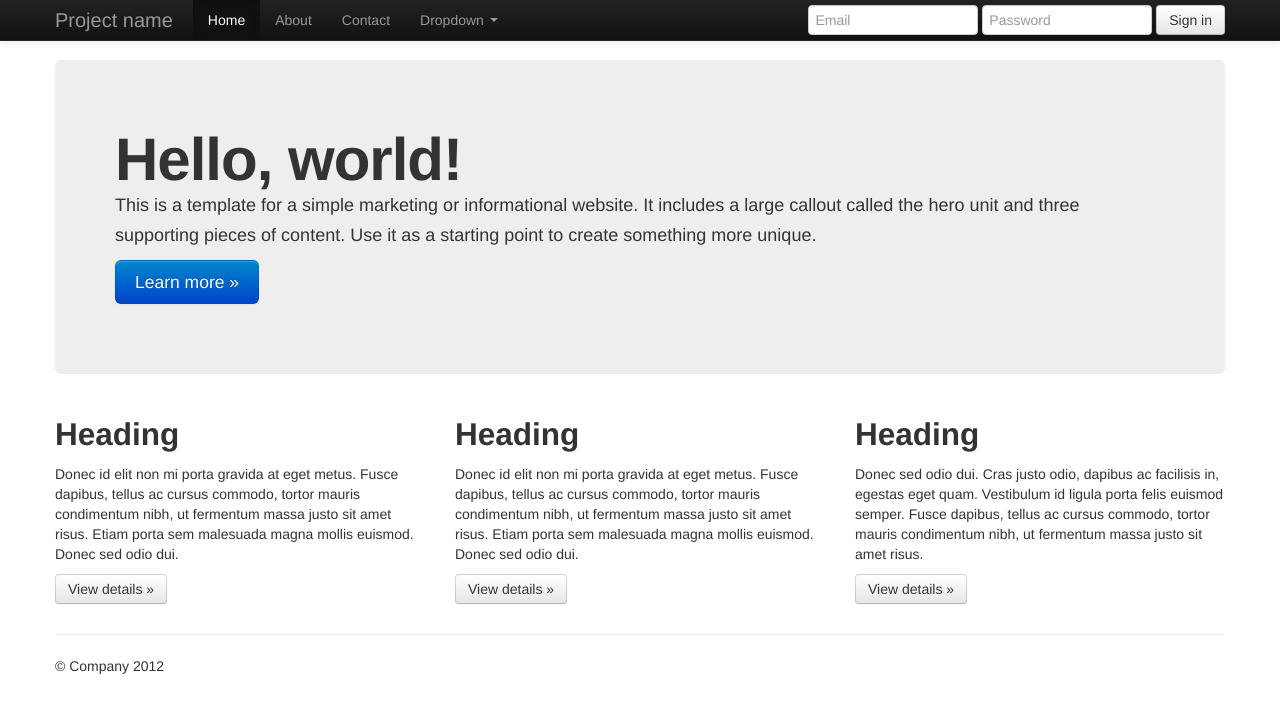
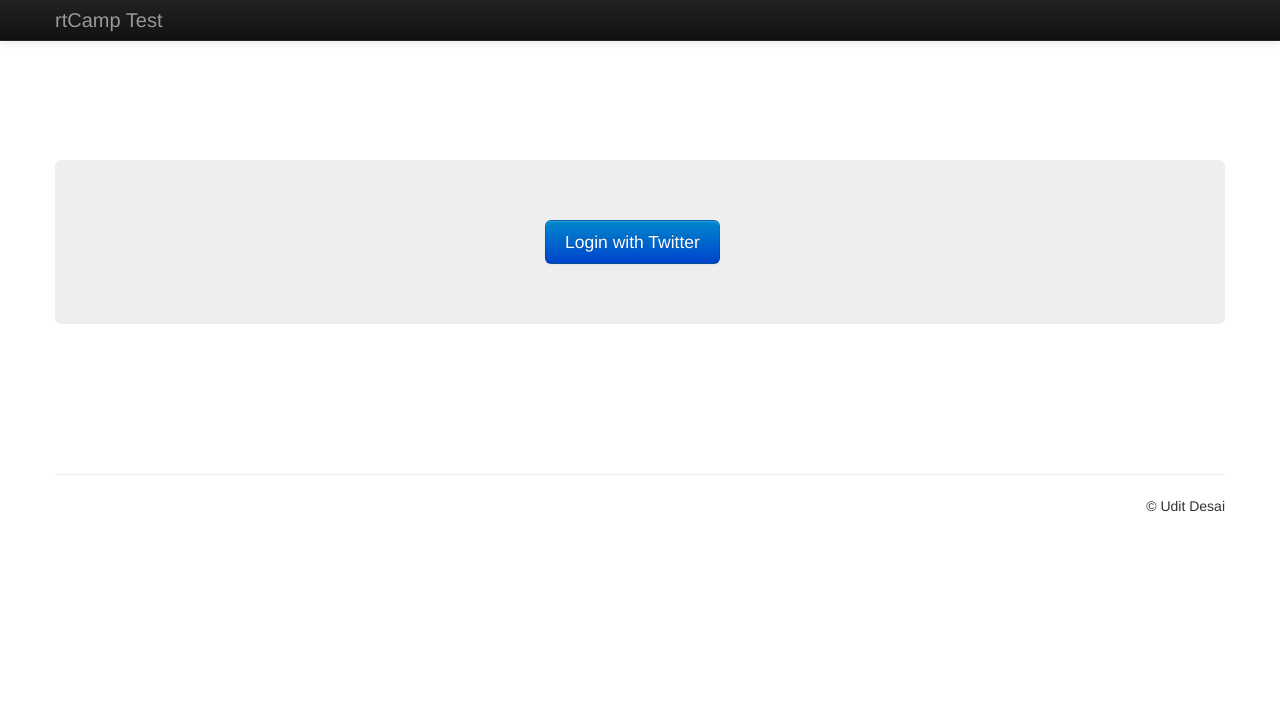
Before and after one commit to desaiuditd/TweetUdit, a PHP site: page / in a window 1280 px wide. Shown: the top 713 px of the page. Run offline with PHP 8.4, Linux system fonts and the light colour scheme.

Commit message:
Home Page Structure

```diff
--- a/rtCamp/index.php
+++ b/rtCamp/index.php
@@ -7,7 +7,7 @@
     <head>
         <meta charset="utf-8">
         <meta http-equiv="X-UA-Compatible" content="IE=edge,chrome=1">
-        <title>rtCamp</title>
+        <title>rtCamp Test</title>
         <meta name="description" content="">
         <meta name="viewport" content="width=device-width">
 
@@ -32,72 +32,34 @@
             <div class="navbar navbar-inverse navbar-fixed-top">
                 <div class="navbar-inner">
                     <div class="container">
-                        <a class="btn btn-navbar" data-toggle="collapse" data-target=".nav-collapse">
-                            <span class="icon-bar"></span>
-                            <span class="icon-bar"></span>
-                            <span class="icon-bar"></span>
-                        </a>
-                        <a class="brand" href="#">Project name</a>
-                        <div class="nav-collapse collapse">
-                            <ul class="nav">
-                                <li class="active"><a href="#">Home</a></li>
-                                <li><a href="#about">About</a></li>
-                                <li><a href="#contact">Contact</a></li>
-                                <li class="dropdown">
-                                    <a href="#" class="dropdown-toggle" data-toggle="dropdown">Dropdown <b class="caret"></b></a>
-                                    <ul class="dropdown-menu">
-                                        <li><a href="#">Action</a></li>
-                                        <li><a href="#">Another action</a></li>
-                                        <li><a href="#">Something else here</a></li>
-                                        <li class="divider"></li>
-                                        <li class="nav-header">Nav header</li>
-                                        <li><a href="#">Separated link</a></li>
-                                        <li><a href="#">One more separated link</a></li>
-                                    </ul>
-                                </li>
-                            </ul>
-                            <form class="navbar-form pull-right">
-                                <input class="span2" type="text" placeholder="Email">
-                                <input class="span2" type="password" placeholder="Password">
-                                <button type="submit" class="btn">Sign in</button>
-                            </form>
-                        </div><!--/.nav-collapse -->
+                        <a class="brand" href="#">rtCamp Test</a>
                     </div>
                 </div>
             </div>
 
             <div class="container">
 
-                <!-- Main hero unit for a primary marketing message or call to action -->
+                <div class="clearfix">&nbsp;</div>
+                <div class="clearfix">&nbsp;</div>
+                <div class="clearfix">&nbsp;</div>
+                <div class="clearfix">&nbsp;</div>
+                <div class="clearfix">&nbsp;</div>
+
+
                 <div class="hero-unit">
-                    <h1>Hello, world!</h1>
-                    <p>This is a template for a simple marketing or informational website. It includes a large callout called the hero unit and three supporting pieces of content. Use it as a starting point to create something more unique.</p>
-                    <p><a class="btn btn-primary btn-large">Learn more &raquo;</a></p>
+                    <button class="btn btn-primary btn-large offset4">Login with Twitter</button>
                 </div>
 
-                <!-- Example row of columns -->
-                <div class="row">
-                    <div class="span4">
-                        <h2>Heading</h2>
-                        <p>Donec id elit non mi porta gravida at eget metus. Fusce dapibus, tellus ac cursus commodo, tortor mauris condimentum nibh, ut fermentum massa justo sit amet risus. Etiam porta sem malesuada magna mollis euismod. Donec sed odio dui. </p>
-                        <p><a class="btn" href="#">View details &raquo;</a></p>
-                    </div>
-                    <div class="span4">
-                        <h2>Heading</h2>
-                        <p>Donec id elit non mi porta gravida at eget metus. Fusce dapibus, tellus ac cursus commodo, tortor mauris condimentum nibh, ut fermentum massa justo sit amet risus. Etiam porta sem malesuada magna mollis euismod. Donec sed odio dui. </p>
-                        <p><a class="btn" href="#">View details &raquo;</a></p>
-                    </div>
-                    <div class="span4">
-                        <h2>Heading</h2>
-                        <p>Donec sed odio dui. Cras justo odio, dapibus ac facilisis in, egestas eget quam. Vestibulum id ligula porta felis euismod semper. Fusce dapibus, tellus ac cursus commodo, tortor mauris condimentum nibh, ut fermentum massa justo sit amet risus.</p>
-                        <p><a class="btn" href="#">View details &raquo;</a></p>
-                    </div>
-                </div>
+                <div class="clearfix">&nbsp;</div>
+                <div class="clearfix">&nbsp;</div>
+                <div class="clearfix">&nbsp;</div>
+                <div class="clearfix">&nbsp;</div>
+                <div class="clearfix">&nbsp;</div>
 
                 <hr>
 
                 <footer>
-                    <p>&copy; Company 2012</p>
+                    <p class="pull-right">&copy; Udit Desai</p>
                 </footer>
 
             </div> <!-- /container -->
```
